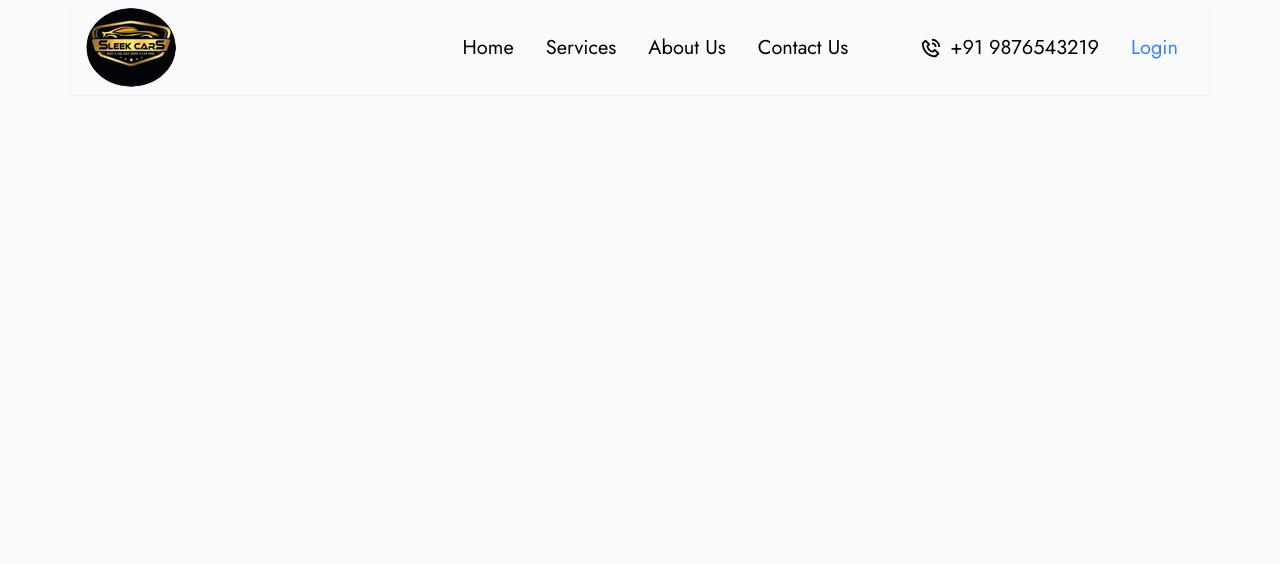
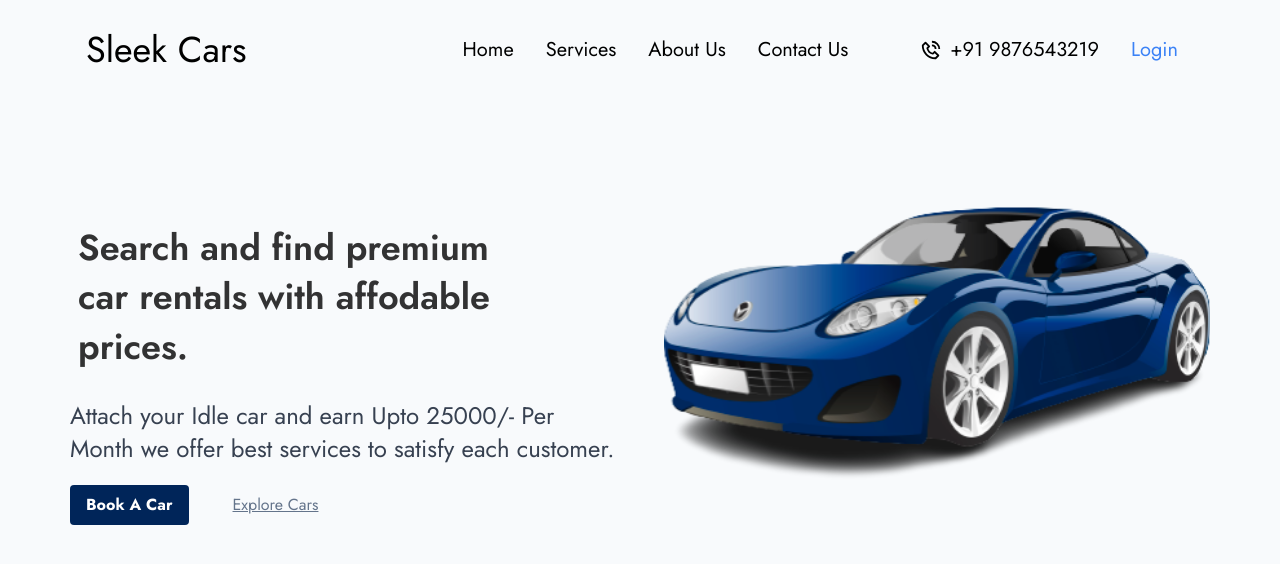
Before and after one commit to Ironman72/sleekCars-v-1, a React (Create React App) app: page / in a window 1280 px wide. Shown: the top 564 px of the page. Built offline with nearby package versions, Linux system fonts and the light colour scheme.

Commit message:
Homepage completed need some updates

```diff
--- a/src/App.js
+++ b/src/App.js
@@ -1,12 +1,13 @@
 import React from 'react';
-import NavBar from './components/NavBar'
+import NavBar from './components/NavBar';
+import Homepage from './pages/Homepage';
 
 const App = () => {
   return (
     <>
-      <NavBar/>
+      <NavBar />
       <div className='bg-slate-50 w-full h-screen'>
-
+        <Homepage />
       </div>
     </>
   )
--- a/src/components/NavBar.jsx
+++ b/src/components/NavBar.jsx
@@ -13,8 +13,8 @@ const NavBar = () => {
 
   return (
     // main div
-    <div className='flex sticky top-0 max-w-[1140px] w-screen  px-4 p-2 mx-auto justify-between items-center shadow-sm'>
-      <img src={Logo} alt='logo-image' />
+    <div className='flex sticky top-0 max-w-[1140px] w-screen mt-5 px-4 p-2 mx-auto justify-between items-center h-[60px] z-10'>
+      <h1 className='text-4xl'>Sleek Cars</h1>
       <ul className='hidden md:flex justify-between items-center'>
         <li className='p-4 text-xl cursor-pointer'>Home</li>
         <li className='p-4 text-xl cursor-pointer'>Services</li>
@@ -30,8 +30,9 @@ const NavBar = () => {
         {/* <AiOutlineMenu size={22} /> */}
       </div>
       {/* mobile nav bar goes here according to device using state */}
-      <div className={nav ? 'fixed left-0 top-0 w-[60%] h-full ease-in-out duration-500 scroll-smooth' : 'fixed  left-[-100%]'}>
-        <ul className='pt-[90px] '>
+      <div className={nav ? 'fixed left-0 top-0 bg-white w-[80%] h-full ease-in-out duration-500 scroll-smooth' : 'fixed  left-[-100%]'}>
+      <h1 className='text-4xl mt-10'>Sleek Car Rental's</h1>
+        <ul className='pt-[50px] '>
           <li className='p-4 text-xl cursor-pointer'>Home</li>
           <li className='p-4 text-xl cursor-pointer'>Services</li>
           <li className='p-4 text-xl cursor-pointer'>About Us</li>
--- a/src/pages/Homepage.jsx
+++ b/src/pages/Homepage.jsx
@@ -1,8 +1,30 @@
-import React from 'react'
+import React from 'react';
+import BgImage from '../assets/images/maincar.png'
 
 const Homepage = () => {
   return (
-    <div>Homepage</div>
+    <section className='relative  flex'>
+      <div className='container max-w-[1140px] w-screen m-auto flex flex-col-reverse lg:flex-row mt-5 lg:mt-18 gap-12 h-[90vh]  '>
+        <div className='flex flex-1 flex-col items-center lg:items-start justify-center  mb-10 md:max-h-[500px] md:w-[500px] mt-5'>
+          <h1 className='text-3xl text-black/80 mb-3 lg:mb-5 w-full lg:text-4xl font-semibold lg:max-w-md p-2 justify-start  lg:text-left  text-center lg:leading-snug'>Search and find
+            premium car rentals with
+            affodable prices. </h1>
+          <h2 className='text-gray-700 text-xl w-full text-center lg:text-start lg:text-2xl   lg:leading-snug'>
+            Attach your Idle car and earn Upto 25000/- Per Month
+            we offer best services to satisfy each customer.
+          </h2>
+          <div className='flex justify-center  flex-wrap gap-6 items-center'>
+            <button class="bg-[#002559] hover:bg-blue-900 text-white font-bold py-2 px-4 rounded mt-3 lg:mt-5">
+              Book A Car
+            </button>
+            <button className='text-slate-500 underline mt-3 lg:mt-5  ml-5'>Explore Cars</button>
+          </div>
+        </div>
+        <div className='flex flex-1 justify-center items-center z-10 md:max-h-[500px] md:w-[500px] mb-[30px] md:mb-12  lg:mb-0 mt-2'>
+          <img src={BgImage} alt="background" className='w-5/6 h-5/6 sm:w-3/4 sm:h-3/4 md:w-full md:h-full object-cover flex-wrap' />
+        </div>
+      </div>
+    </section>
   )
 }
 
```
Also changed, not shown: src/assets/images/maincar.png (added), 1 other file (tests, documents, lock files or other folders).
